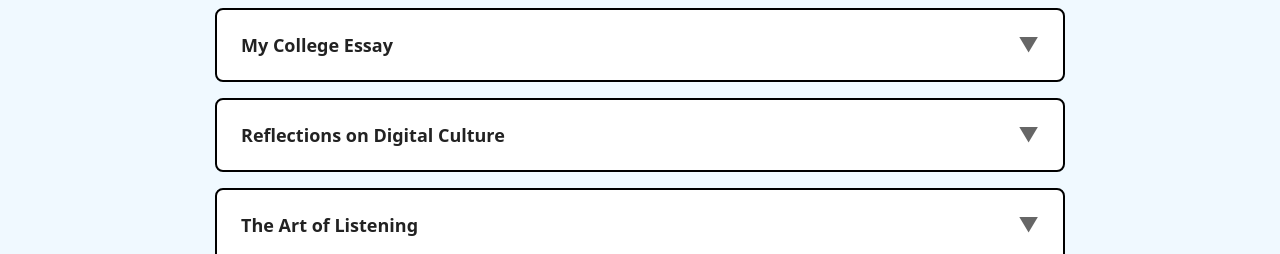
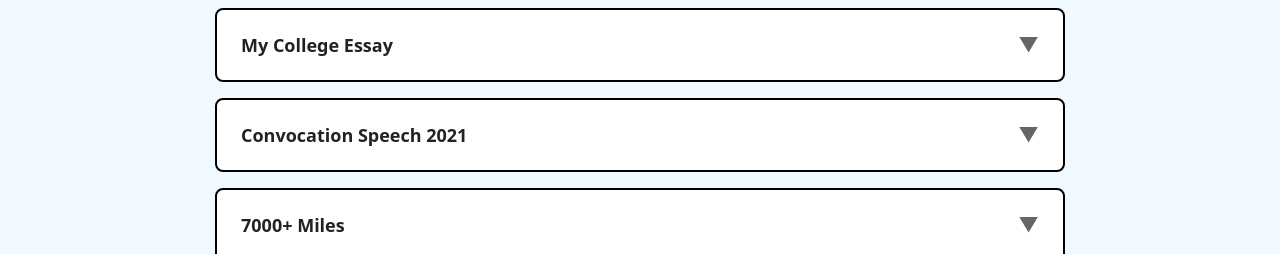
Before and after one commit to jassi-singh02/Personal-Website, a plain HTML site: page about.html in a window 1280 px wide. Shown: the part 541-795 px from the top of the page. Drawn offline with nearby package versions, Linux system fonts and the light colour scheme.

Commit message:
Changed essays in the menu

```diff
--- a/aboutIndex.js
+++ b/aboutIndex.js
@@ -11,23 +11,21 @@ const essays = [
     ]
   },
   {
-    title: "Reflections on Digital Culture",
+    title: "Convocation Speech 2021",
     content: [
-      "In an age where digital interfaces mediate our every interaction, I find myself constantly navigating the tension between connection and isolation. Social media platforms promise community, yet often deliver curated performances of self. Each scroll through a feed becomes a negotiation between authentic expression and algorithmic optimization. This paradox has shaped my understanding of contemporary identity, where the self exists simultaneously in physical and digital spaces.",
-      "The immediacy of digital communication has transformed how we process information and form opinions. Where once we had time to reflect, we now react in real-time. This acceleration has compressed our attention spans and redefined what constitutes meaningful discourse. I've observed how discussions that might once have unfolded over weeks in print now happen in seconds, often losing nuance in the process.",
-      "Yet within this rapid-fire environment, I've discovered pockets of genuine engagement. Online communities centered around shared passions—whether obscure music genres, philosophical debates, or artistic movements—have allowed me to connect with minds I might never encounter in my immediate physical world. These digital spaces become laboratories for thought, where ideas can be tested, refined, and challenged by diverse perspectives.",
-      "The challenge, then, is not to reject digital culture wholesale, but to approach it with intentionality. I've learned to curate my digital experience actively rather than passively consume what algorithms serve. This means seeking out sources that challenge my assumptions, engaging with long-form content that demands sustained attention, and creating rather than just consuming. In doing so, I've transformed my relationship with technology from one of dependence to one of partnership.",
-      "As I move forward, I carry with me the understanding that our tools shape us as much as we shape them. The question isn't whether to engage with digital culture, but how to do so in a way that enriches rather than diminishes our humanity. It requires constant vigilance, regular reflection, and a commitment to maintaining the depth of thought that makes us more than just nodes in a network."
+      "It’ll be quite some time before we can truly grasp and understand the whirlwind that this pandemic year has taken us through. I tried looking through past yearbooks to find some semblance to our times, but nothing could truly compare. I have realized that the distinction of this Darrow school year from others is not the mere fact that we’re living in the midst of a pandemic, but the fact that we had so little control throughout the year. The situation evolved on a day-to-day basis and nothing had absolute certainty. We were and are condemned to the eternal present, which suddenly felt both excruciatingly mundane and nerve-racking in its peril.",
+      "Twentieth century writer Albert Camus’s idea of Absurdism can be used as a lens to analyze and reflect on our times. The absurd is the contradiction between humanity's innate desire to seek meaning coupled with the cold, unanswering nature of the universe. Philosophers came to two conclusions to deal with this realization: either take a leap of faith in believing in a higher power to give our lives meaning, or believe that our lives are inherently meaningless in a meaningless universe. Albert Camus offered a different solution, Absurdism, which is the belief that one should lucidly accept the absurd, but simultaneously rebel against it by embracing what life has to offer. The absurd in our case is the mismatch of our ordered, stable lives with the unpredictable, uncaring nature of the coronavirus pandemic." ,
+      "The year started with both caution and optimism for what we could accomplish in the  near future. The festivities of September and early October seemed to foretell a possible easing to restrictions and masks. However, as time constantly showed, these hopes were dashed by the exponential rise of cases, which forced us to extend our virtual staymester and cut back the length of the school year. We tried placing our hopes on a “normal” second semester and an elaborate Spring Term, but again these hopes were spoiled as the year went along. The bitter reality for many students, especially seniors, is the fact that this year will be nothing like any other year. In many ways, it will feel like a wasted year without the common joys shared in traditions like Friday Morning Meetings, seasonal concerts, and “normal” activities.",
+      "However, this realization alone wasn’t enough to bring down the collective spirit and tenacity of the Darrow community. We understood the ever-complex and dangerous situation at hand but didn’t resign ourselves to the fact. Our act of rebellion against the pandemic was not the act of blind faith to enjoy a “normal” year, but rather the measured response to both keep lives safe and to maximize the joy of each passing moment. We were still committed to each other despite the unbearable stress the pandemic inflicted upon us. The collective efforts of our faculty, students, and staff allowed us to make the most out of this year without any outbreaks of COVID-19 on campus. This was the immeasurable effort put in by faculty and staff to both create and execute a plan for this school year. This was the exuberance shown time and time again at morning meetings, even in a virtual setting. This was the immense sacrifice made by the community to forgo physical and emotional comforts to keep the campus free of COVID-19. This was the persistence of everyone who believed in humanity.",
+      "The hope that one day we’ll all someday return to “normal” wasn’t what motivated us, as that only served to diminish our spirits with every missed expectation. It was the recognition that we lived in an eternal present that both gave us the freedom to be the most that we can be and to act with common decency to minimize suffering and protect each other. We accept and acknowledge the tragic fate of this year, but with that comes an acceptance of ourselves and our capabilities. This acceptance alone allows us to find genuine happiness in our experience. This is the moral victory that the Darrow community carries from this pandemic year and one that we should continue even when the world becomes “normal” again."
     ]
   },
   {
-    title: "The Art of Listening",
+    title: "7000+ Miles",
     content: [
-      "There is a profound difference between hearing and listening. Over the past few years, I've come to realize that listening—truly listening—is among the most undervalued skills in our fast-paced world. It requires setting aside our own agenda, quieting the internal monologue, and creating space for another's perspective to fully emerge. This practice has fundamentally altered how I engage with people, ideas, and experiences.",
-      "My journey into deeper listening began through music. Initially, I consumed songs casually, letting them wash over me as background noise. But something shifted when I started paying attention to the layers—the way a bassline establishes rhythm while a melody weaves emotional narrative, how harmony creates tension and resolution, the subtle choices in production that shape our emotional response. This active listening transformed passive consumption into active discovery.",
-      "This approach extended beyond music to conversations. I noticed how often we listen with the intent to reply rather than to understand. We formulate responses while others speak, missing the nuance of what they're actually communicating. When I began practicing true listening—holding space without immediately interjecting—I discovered that people have remarkable depth when given the opportunity to fully express themselves. Stories emerged that might have remained hidden beneath surface-level exchanges.",
-      "Listening has also reshaped my relationship with art and literature. Where I once might have rushed through a novel or glanced quickly at a painting, I now spend time absorbing details, considering context, and allowing meaning to emerge gradually. This slower, more intentional approach reveals layers of complexity that initially escape notice. A single chapter can unfold multiple narratives; a single image can contain entire philosophies.",
-      "Perhaps most importantly, listening has taught me humility. By truly hearing others—whether through their words, their art, or their silence—I've recognized the limitations of my own perspective. Every person carries experiences and insights I cannot access except through genuine attention. This recognition has made me a better collaborator, a more thoughtful friend, and a more open learner. In a world that often values speaking over listening, I've found power in the quiet practice of paying attention."
+      "7000+ miles in three months. Long solo road trips to Niagara Falls, Bar Harbour, ME, Concord, NH, and many more places. All of this (+ help ofc) to escape my nearly constant intense suicidal thoughts, deep feelings of emptiness, despair, and anxiety, past traumas, and issues back at home. Here is what I learned:",
+      "Jean Paul Sartre writes about the idea of bad faith, the act of denying our inherent freedom yielding to external pressures and adopting false values to forgo the uncomfortable task of choosing one’s fate. I unconsciously practiced this most of my life. I tried to fit in with the expectations that my family and society placed on me to find the “right” path that aligned with my interests. No matter what I did, I couldn’t help but feel that there was a more rewarding, respectable path that others were on. This caused me intense angst everytime I switched what I pursued or even my everyday actions such as sharing this on a platform meant to show the best parts of my life or acting if I am busy working all the time as an inspirational high achieving Williams student.",
+      "Out of all the sources of help I reached out to, my love for the people that were there for me was the only thing that saved my life, not God or simply “thuggin it out”. Victor E. Frankl wrote “Love is the only way to grasp another human being in the innermost core of his personality…. By his love he is enabled to see the essential traits and features in the beloved person; and even more, he sees that which is potential in him, which is not yet actualized but yet ought to be actualized... By making him aware of what he can be and of what he should become, he makes these potentialities come true.” For so long, I imagined love and intimacy to only come in the form of romance. With how society portrays marriage, the toxic culture men have with the idea of friendship and vulnerability, and my upbringing, I was convinced that loneliness was an inherent feeling. I put up barriers from people truly getting to know me afraid of the feeling of vulnerability. It took me an uncomfortably close distance from suicide to realize that I could find true love and genuine connection with the friends there for me."
     ]
   }
 ];
--- a/aboutstyles.css
+++ b/aboutstyles.css
@@ -1,11 +1,10 @@
 /* Mobile-first responsive tweaks for About Page */
 
-
+/*
 @media (max-width: 768px) {
-    #header-about {
-    flex-direction: column;
-    padding: 1.5rem 1rem;
-    text-align: center;
+    .essay-content p {
+    font-size: 0.9rem;
+    line-height: 1.55;
     }
 
 
@@ -55,3 +54,4 @@
     text-indent: 0.75rem;
     }
 }
+*/
```
Also changed, not shown: 1 other file.
